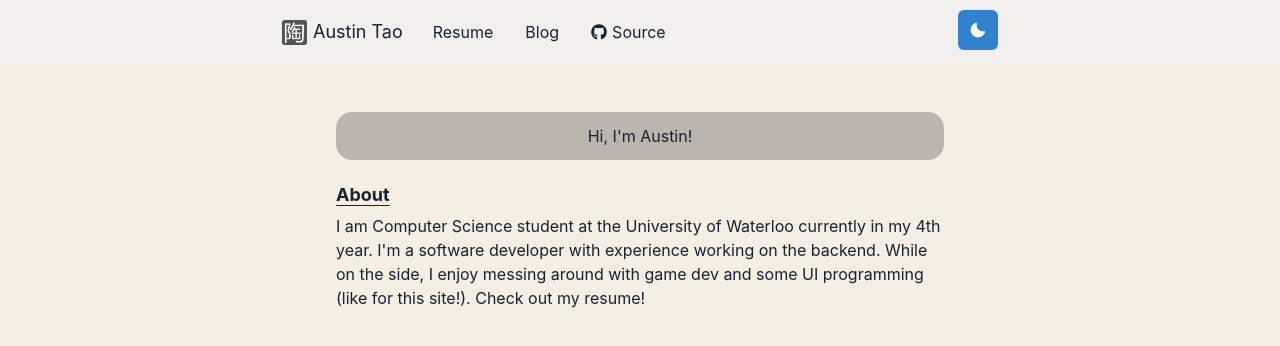
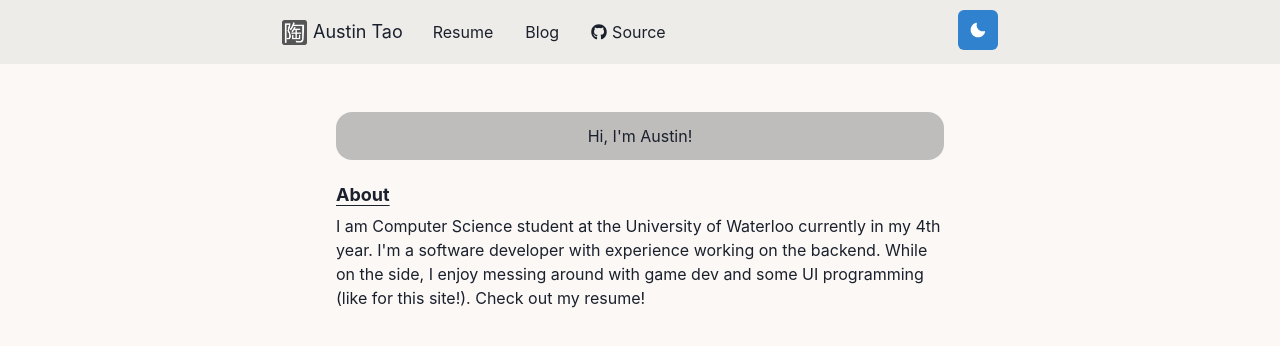
Before and after one commit to taoaustin/taoaustin-webpage, a Next.js app: page / in a window 1280 px wide. Shown: the top 346 px of the page. Built offline with nearby package versions, Linux system fonts and the light colour scheme.

Commit message:
navbar & lightmode colors

```diff
--- a/components/navbar.js
+++ b/components/navbar.js
@@ -37,8 +37,8 @@ const Navbar = () => {
         position="fixed"
         w="full"
         bg={useColorModeValue(
-          "rgba(237, 242, 247, 0.5)",
-          "rgba(23, 25, 35, 0.5)"
+          "rgba(226, 223, 221, 0.5)",
+          "rgba(47, 47, 47, 0.1)"
         )}
         px={5}
         backdropFilter="auto"
--- a/lib/theme.js
+++ b/lib/theme.js
@@ -5,7 +5,7 @@ const theme = extendTheme({
   styles: {
     global: (props) => ({
       body: {
-        bg: mode('#F5EEE5', "#181817")(props)
+        bg: mode('#fbf8f5', "#181817")(props)
       },
     }),
   },
@@ -13,9 +13,9 @@ const theme = extendTheme({
     Menu: {
       baseStyle: {
         list: {
-          bg: "rgba(237, 242, 247, 0.9)",
+          bg: "rgba(226, 223, 221, 0.9)",
           _dark: {
-            bg: "rgba(23, 25, 35, 0.9)"
+            bg: "rgba(47, 47, 47, 0.8)"
           }
         }
       }
```
